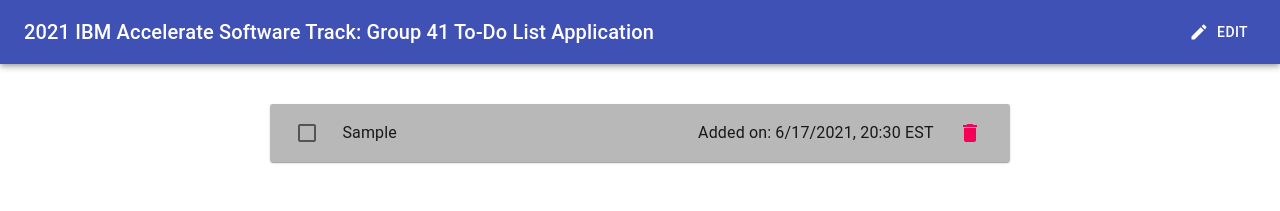
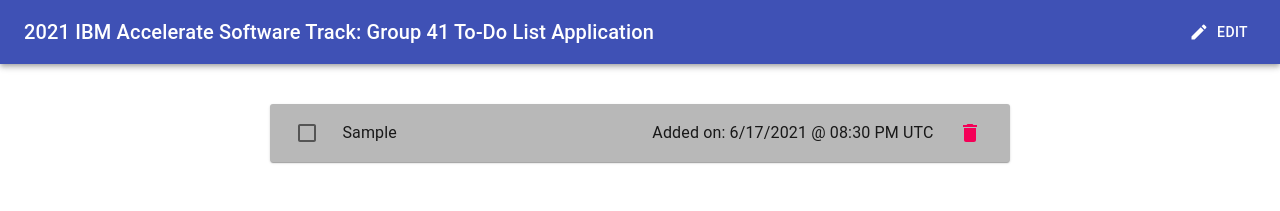
Before and after one commit to 2021-IBM-Accelerate-SW-Track/lab-1-team-41, a React (Create React App) app: page / in a window 1280 px wide. Both pictures are taken after typing "Sample", "Sample" into the empty fields and a click on the button "ADD ITEM". Shown: the top 211 px of the page. Built offline with nearby package versions, Linux system fonts and the light colour scheme.

Commit message:
Reworked Time Added: - used the built-in locale time string method - changed text to use an @ symbol (this could be removed later)

```diff
--- a/src/component/todoList/todoList.js
+++ b/src/component/todoList/todoList.js
@@ -41,11 +41,11 @@
     }
 
     function addItem() {
-        var getDateAdded = new Date();
+        var dateObj = new Date();
         const newItem = {
             title: inputTitle,
-            dateAdded: (getDateAdded.getMonth() + 1) + "/" + getDateAdded.getDate() + "/" + getDateAdded.getFullYear(),
-            timeAdded: getDateAdded.getHours() + ":" + getDateAdded.getMinutes() + " EST", ////added the Time as a String, may chnage later into a more concise format
+            dateAdded: (dateObj.getMonth() + 1) + "/" + dateObj.getDate() + "/" + dateObj.getFullYear(),
+            timeAdded: dateObj.toLocaleTimeString("en-US", { hour: '2-digit', minute: '2-digit', timeZoneName: 'short'}),
             dateDue: "",
             completed: false,
         }
--- a/src/component/todoListItem/todoListItem.js
+++ b/src/component/todoListItem/todoListItem.js
@@ -35,7 +35,7 @@
                     />
                 </ListItemIcon>
                 <ListItemText id={"itemText"+props.keyVal} primary={props.title} contentEditable="true" onMouseUp={setEdit} onBlur={setEdit} onKeyDown={handleKeyDown}/>
-                <ListItemText className="todo-item-date-added" primary={"Added on: " + props.dateAdded + ", " + props.timeAdded}/>
+                <ListItemText className="todo-item-date-added" primary={"Added on: " + props.dateAdded + " @ " + props.timeAdded}/>
                 <ListItemSecondaryAction>
                     <IconButton color="secondary">
                         <DeleteIcon/>
```
